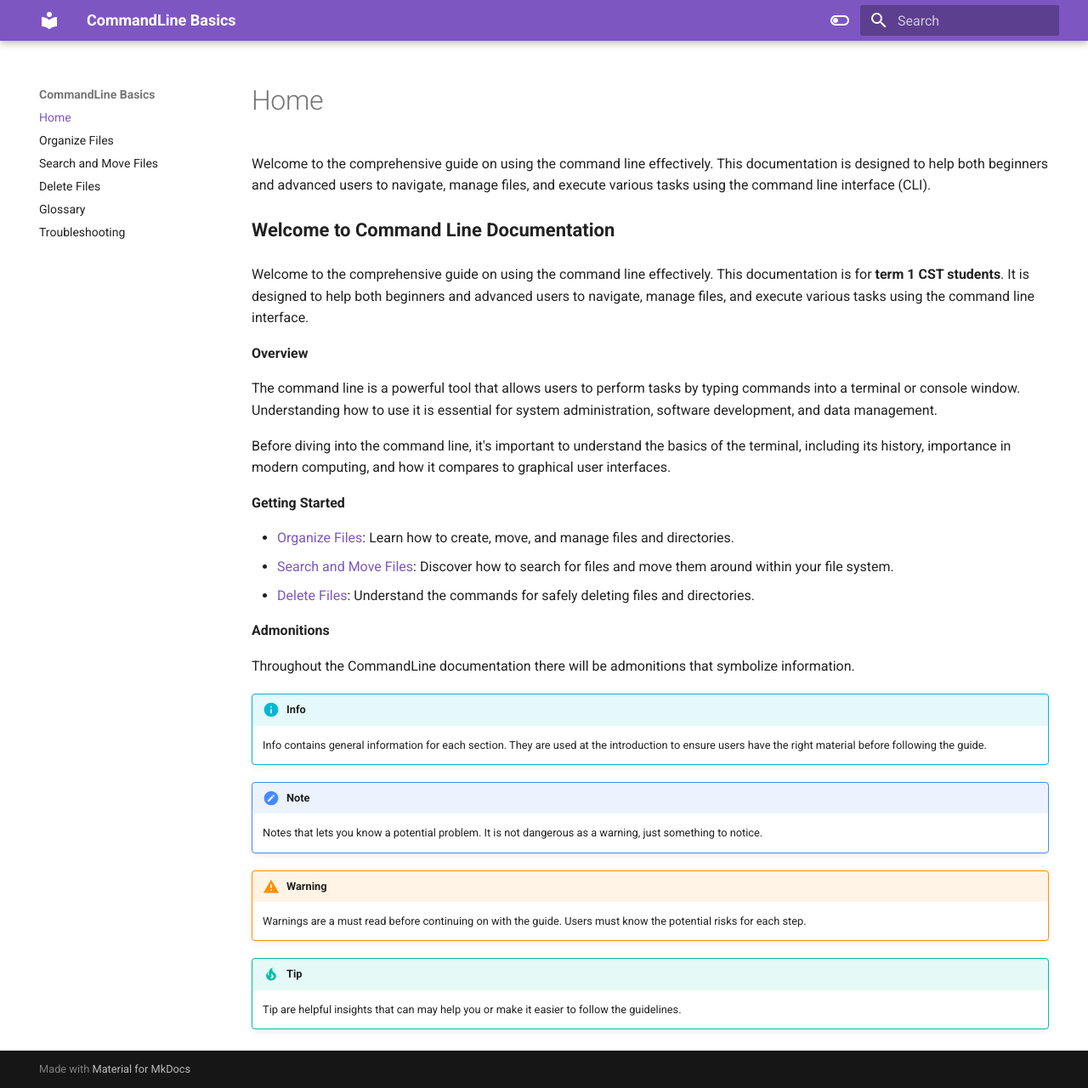
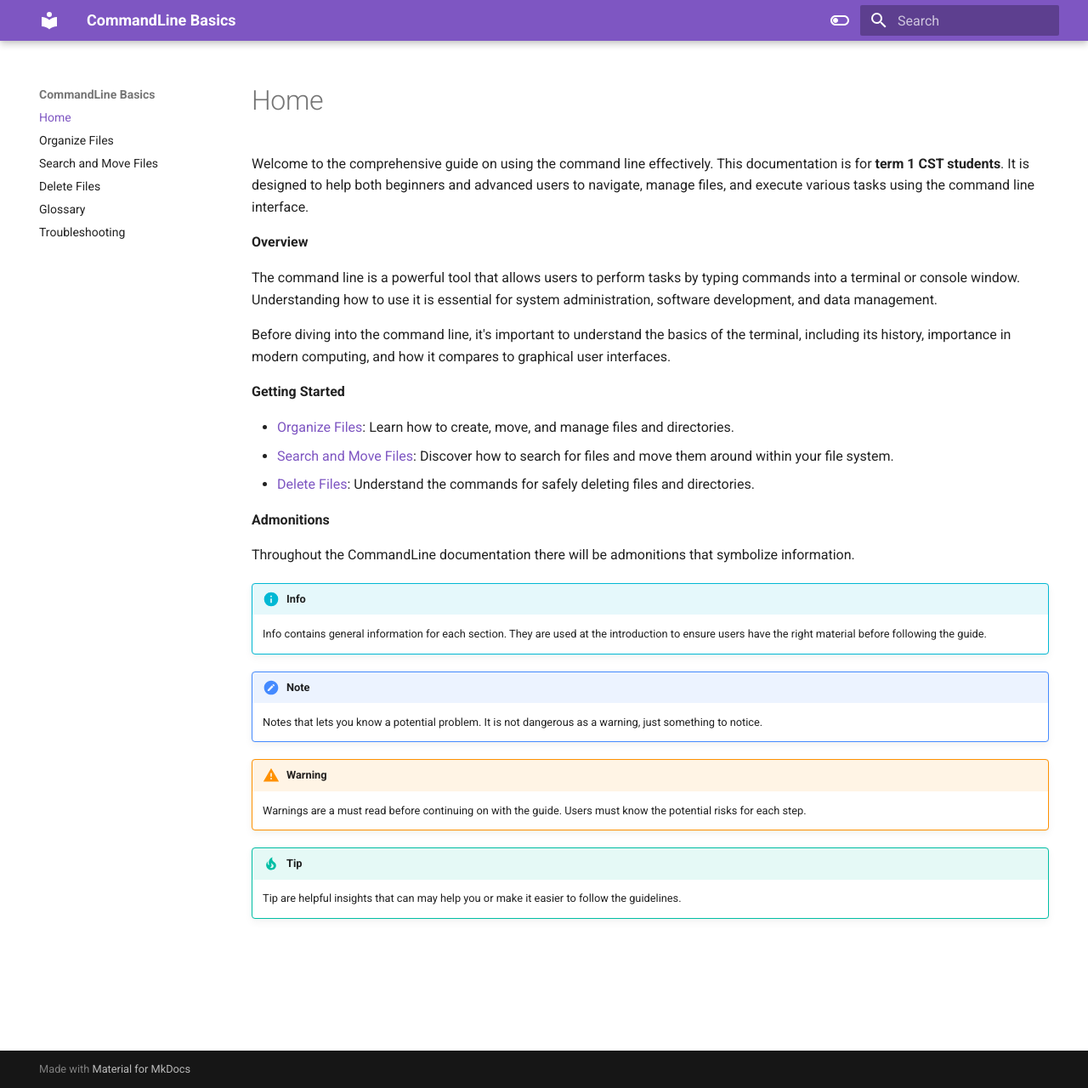
Before and after one commit to RichardLi6/UsingCommandLine, an MkDocs documentation site: the page built from docs/index.md, in a window 1280 px wide and 1280 px high. Shown: the whole window at 85% size. Built offline with MkDocs 1.6.1 and Material for MkDocs 9.7.7, drawn with Linux system fonts in a browser that asks for light colours.

Commit message:
Changes to index.md

```diff
--- a/docs/index.md
+++ b/docs/index.md
@@ -1,6 +1,3 @@
-Welcome to the comprehensive guide on using the command line effectively. This documentation is designed to help both beginners and advanced users to navigate, manage files, and execute various tasks using the command line interface (CLI).
-<p style="font-size: 22px;"> <b> Welcome to Command Line Documentation </b> </p>
-
 Welcome to the comprehensive guide on using the command line effectively. This documentation is for <b>term 1 CST students</b>. It is designed to help both
 beginners and advanced users to navigate, manage files, and execute various tasks
 using the command line interface.
```
